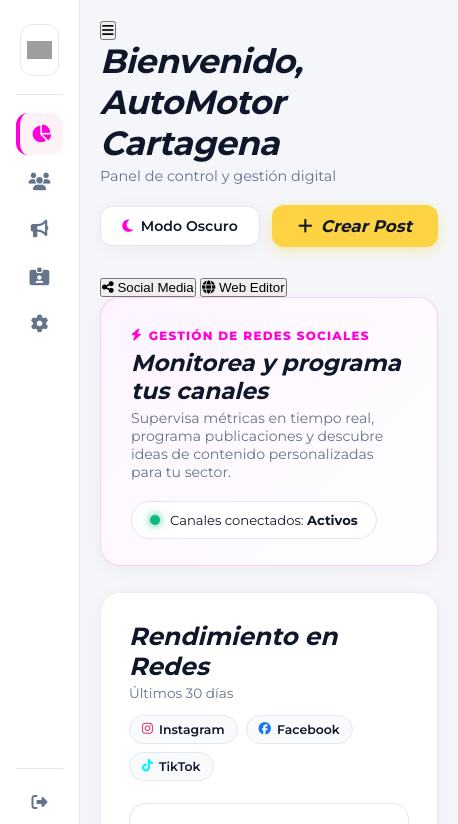
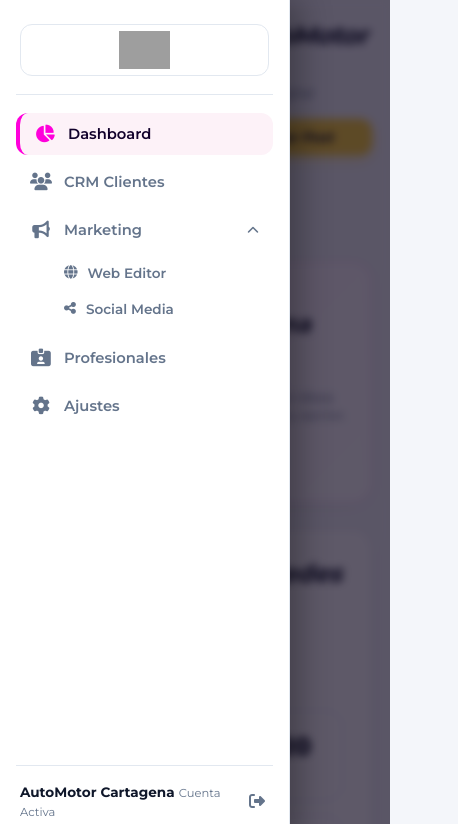
Before and after one commit to SamuelLozanoMontalvo/magumcreatorstudiopro, a plain HTML site: page frontend/dashboard.html in a window 390 px wide. Both pictures are taken after a click on the button "Abrir menú de navegación". Shown: the top 824 px of the page, 458 px wide, since content can reach past the window. Drawn offline with Linux system fonts and the light colour scheme; grey boxes are pictures that could not be loaded.

Commit message:
ajuste responsive

```diff
--- a/frontend/css/dashboard.css
+++ b/frontend/css/dashboard.css
@@ -719,55 +719,215 @@ body.dark-mode .badge-web-online {
   color: var(--text-muted);
 }
 
-/* Responsive */
+}
+
+/* ==========================================================================
+   ESTILOS DE PESTAÑAS MÓDULOS Y MENÚ MÓVIL
+   ========================================================================== */
+
+/* Pestañas de cambio directo (Social Media / Web Editor) */
+.marketing-tabs-nav {
+  display: flex;
+  align-items: center;
+  gap: 10px;
+  background: var(--bg-card);
+  padding: 6px;
+  border-radius: 14px;
+  border: 1px solid var(--border-color);
+  margin-bottom: 24px;
+  width: fit-content;
+  max-width: 100%;
+  box-shadow: 0 2px 8px rgba(0, 0, 0, 0.04);
+}
+
+.marketing-tabs-nav .tab-btn {
+  display: flex;
+  align-items: center;
+  gap: 8px;
+  padding: 10px 20px;
+  font-family: var(--font-body);
+  font-size: 0.92rem;
+  font-weight: 700;
+  color: var(--text-muted);
+  background: transparent;
+  border: none;
+  border-radius: 10px;
+  cursor: pointer;
+  transition: var(--transition);
+}
+
+.marketing-tabs-nav .tab-btn:hover {
+  color: var(--text-main);
+  background: rgba(0, 0, 0, 0.04);
+}
+
+body.dark-mode .marketing-tabs-nav .tab-btn:hover {
+  background: rgba(255, 255, 255, 0.06);
+}
+
+.marketing-tabs-nav .tab-btn.active {
+  color: #ffffff;
+  background: linear-gradient(135deg, var(--brand-indigo) 0%, var(--brand-magenta) 100%);
+  box-shadow: 0 4px 15px rgba(255, 0, 219, 0.25);
+}
+
+/* Grupo izquierdo del topbar con botón hamburguesa */
+.topbar-left-group {
+  display: flex;
+  align-items: center;
+  gap: 16px;
+}
+
+.btn-sidebar-toggle {
+  display: none;
+  align-items: center;
+  justify-content: center;
+  width: 44px;
+  height: 44px;
+  background: var(--bg-card);
+  border: 1px solid var(--border-color);
+  border-radius: 12px;
+  color: var(--text-main);
+  font-size: 1.2rem;
+  cursor: pointer;
+  flex-shrink: 0;
+  transition: var(--transition);
+}
+
+.btn-sidebar-toggle:hover {
+  border-color: var(--brand-magenta);
+  color: var(--brand-magenta);
+}
+
+/* Telón / backdrop para el menú móvil */
+.sidebar-backdrop {
+  display: none;
+  position: fixed;
+  inset: 0;
+  background: rgba(8, 0, 23, 0.65);
+  backdrop-filter: blur(4px);
+  z-index: 998;
+  opacity: 0;
+  transition: opacity 0.3s ease;
+}
+
+.sidebar-backdrop.active {
+  display: block;
+  opacity: 1;
+}
+
+/* ==========================================================================
+   RESPONSIVE DESIGN (TABLETS Y MÓVILES)
+   ========================================================================== */
+
 @media (max-width: 992px) {
-  :root {
-    --sidebar-width: 80px;
+  /* Mostrar botón hamburguesa en móviles y tablets */
+  .btn-sidebar-toggle {
+    display: inline-flex;
   }
 
+  /* La barra lateral se convierte en panel deslizable flotante */
+  .sidebar {
+    width: 290px;
+    transform: translateX(-100%);
+    box-shadow: 10px 0 30px rgba(0, 0, 0, 0.3);
+    z-index: 999;
+  }
+
+  .sidebar.open {
+    transform: translateX(0);
+  }
+
+  /* Restauramos todas las etiquetas y submenús cuando se abre el sidebar */
   .nav-label,
   .submenu-arrow,
-  .submenu-list,
   .user-profile-simple {
-    display: none !important;
+    display: block !important;
+  }
+
+  .submenu-list {
+    display: flex !important;
   }
 
   .sidebar-brand {
-    justify-content: center;
+    justify-content: flex-start;
   }
 
   .nav-link {
-    justify-content: center;
+    justify-content: flex-start;
   }
 
   .sidebar-footer {
-    justify-content: center;
+    justify-content: space-between;
   }
 
+  /* El contenido principal ocupa el 100% de la pantalla sin márgenes apretados */
   .main-content {
-    padding: 20px;
+    margin-left: 0;
+    padding: 20px 18px 60px 18px;
+  }
+
+  .marketing-tabs-nav {
+    width: 100%;
+  }
+
+  .marketing-tabs-nav .tab-btn {
+    flex: 1;
+    justify-content: center;
   }
 }
 
-@media (max-width: 600px) {
+@media (max-width: 680px) {
   .topbar {
     flex-direction: column;
-    align-items: flex-start;
+    align-items: stretch;
+    gap: 16px;
+  }
+
+  .topbar-left-group {
+    width: 100%;
+  }
+
+  .welcome-title {
+    font-size: 1.55rem;
   }
 
   .topbar-actions {
     width: 100%;
-    flex-wrap: wrap;
+    display: flex;
+    gap: 10px;
   }
 
   .btn-theme-toggle,
   .btn-quick-action {
     flex: 1;
     justify-content: center;
+    padding: 10px 12px;
+    font-size: 0.85rem;
+  }
+
+  .banner-card {
+    flex-direction: column;
+    align-items: flex-start;
+    gap: 18px;
+    padding: 22px;
+  }
+
+  .network-cards-grid,
+  .metrics-grid,
+  .ideas-grid {
+    grid-template-columns: 1fr;
+    gap: 14px;
   }
 
   .web-status-card {
     flex-direction: column;
     align-items: flex-start;
+    gap: 16px;
+  }
+
+  .web-quick-stats {
+    flex-wrap: wrap;
+    gap: 16px;
   }
 }
--- a/frontend/js/dashboard.js
+++ b/frontend/js/dashboard.js
@@ -38,43 +38,80 @@ document.addEventListener('DOMContentLoaded', () => {
     }
   }
 
-  // 2. NAVEGACIÓN ENTRE VISTAS (MARKETING SOCIAL Y WEB EDITOR)
+  // 2. MENÚ MÓVIL (HAMBURGUESA Y TELÓN DE FONDO)
+  const sidebar = document.getElementById('sidebar');
+  const sidebarToggleBtn = document.getElementById('btn-sidebar-toggle');
+  const sidebarBackdrop = document.getElementById('sidebar-backdrop');
+
+  if (sidebarToggleBtn && sidebar) {
+    sidebarToggleBtn.addEventListener('click', () => {
+      const isOpen = sidebar.classList.toggle('open');
+      if (sidebarBackdrop) {
+        sidebarBackdrop.classList.toggle('active', isOpen);
+      }
+    });
+  }
+
+  if (sidebarBackdrop && sidebar) {
+    sidebarBackdrop.addEventListener('click', closeMobileSidebar);
+  }
+
+  function closeMobileSidebar() {
+    if (sidebar) sidebar.classList.remove('open');
+    if (sidebarBackdrop) sidebarBackdrop.classList.remove('active');
+  }
+
+  // 3. NAVEGACIÓN ENTRE VISTAS (MARKETING SOCIAL Y WEB EDITOR)
   const views = {
     'view-marketing-social': document.getElementById('view-marketing-social'),
     'view-marketing-web': document.getElementById('view-marketing-web')
   };
 
   const submenuLinks = document.querySelectorAll('.submenu-link');
+  const tabButtons = document.querySelectorAll('.marketing-tabs-nav .tab-btn');
 
+  // Evento para pestañas directas (móvil y desktop)
+  tabButtons.forEach(btn => {
+    btn.addEventListener('click', () => {
+      const targetViewId = btn.getAttribute('data-view');
+      switchView(targetViewId);
+    });
+  });
+
+  // Evento para enlaces del submenú en el sidebar
   submenuLinks.forEach(link => {
     link.addEventListener('click', (e) => {
       e.preventDefault();
       const targetViewId = link.getAttribute('data-view');
-      showView(targetViewId);
-
-      submenuLinks.forEach(l => l.classList.remove('active'));
-      link.classList.add('active');
+      switchView(targetViewId);
+      closeMobileSidebar();
     });
   });
 
-  function showView(viewId) {
+  function switchView(viewId) {
+    // 1. Mostrar vista activa
     Object.keys(views).forEach(id => {
       if (views[id]) {
         views[id].style.display = (id === viewId) ? 'block' : 'none';
       }
     });
+
+    // 2. Sincronizar botones de pestañas superiores
+    tabButtons.forEach(b => {
+      b.classList.toggle('active', b.getAttribute('data-view') === viewId);
+    });
+
+    // 3. Sincronizar enlaces del menú lateral
+    submenuLinks.forEach(l => {
+      l.classList.toggle('active', l.getAttribute('data-view') === viewId);
+    });
   }
 
-  // 3. BOTÓN CREAR POST (LLEVA DIRECTO A SOCIAL MEDIA)
+  // 4. BOTÓN CREAR POST (LLEVA DIRECTO A SOCIAL MEDIA)
   const btnCreatePost = document.getElementById('btn-create-post');
-  const linkSocialMedia = document.getElementById('link-social-media');
-
   if (btnCreatePost) {
     btnCreatePost.addEventListener('click', () => {
-      showView('view-marketing-social');
-      submenuLinks.forEach(l => l.classList.remove('active'));
-      if (linkSocialMedia) linkSocialMedia.classList.add('active');
-
+      switchView('view-marketing-social');
       const socialSection = document.getElementById('view-marketing-social');
       if (socialSection) {
         socialSection.scrollIntoView({ behavior: 'smooth' });
@@ -82,7 +119,7 @@ document.addEventListener('DOMContentLoaded', () => {
     });
   }
 
-  // 4. DESPLEGABLE DEL SUBMENÚ MARKETING EN SIDEBAR
+  // 5. DESPLEGABLE DEL SUBMENÚ MARKETING EN SIDEBAR
   const submenuToggle = document.querySelector('.nav-submenu-toggle');
   if (submenuToggle) {
     submenuToggle.addEventListener('click', () => {
@@ -91,7 +128,7 @@ document.addEventListener('DOMContentLoaded', () => {
     });
   }
 
-  // 5. ACCIÓN EN BOTONES "PROGRAMAR PUBLICACIÓN"
+  // 6. ACCIÓN EN BOTONES "PROGRAMAR PUBLICACIÓN"
   const useIdeaButtons = document.querySelectorAll('.btn-use-idea');
   useIdeaButtons.forEach(btn => {
     btn.addEventListener('click', () => {
@@ -101,4 +138,13 @@ document.addEventListener('DOMContentLoaded', () => {
     });
   });
 
+  // 7. CIERRE DE SESIÓN LIMPIO
+  const logoutBtn = document.getElementById('btn-logout');
+  if (logoutBtn) {
+    logoutBtn.addEventListener('click', (e) => {
+      e.preventDefault();
+      window.location.href = (window.location.protocol === 'file:') ? 'index.html' : '/';
+    });
+  }
+
 });
```
